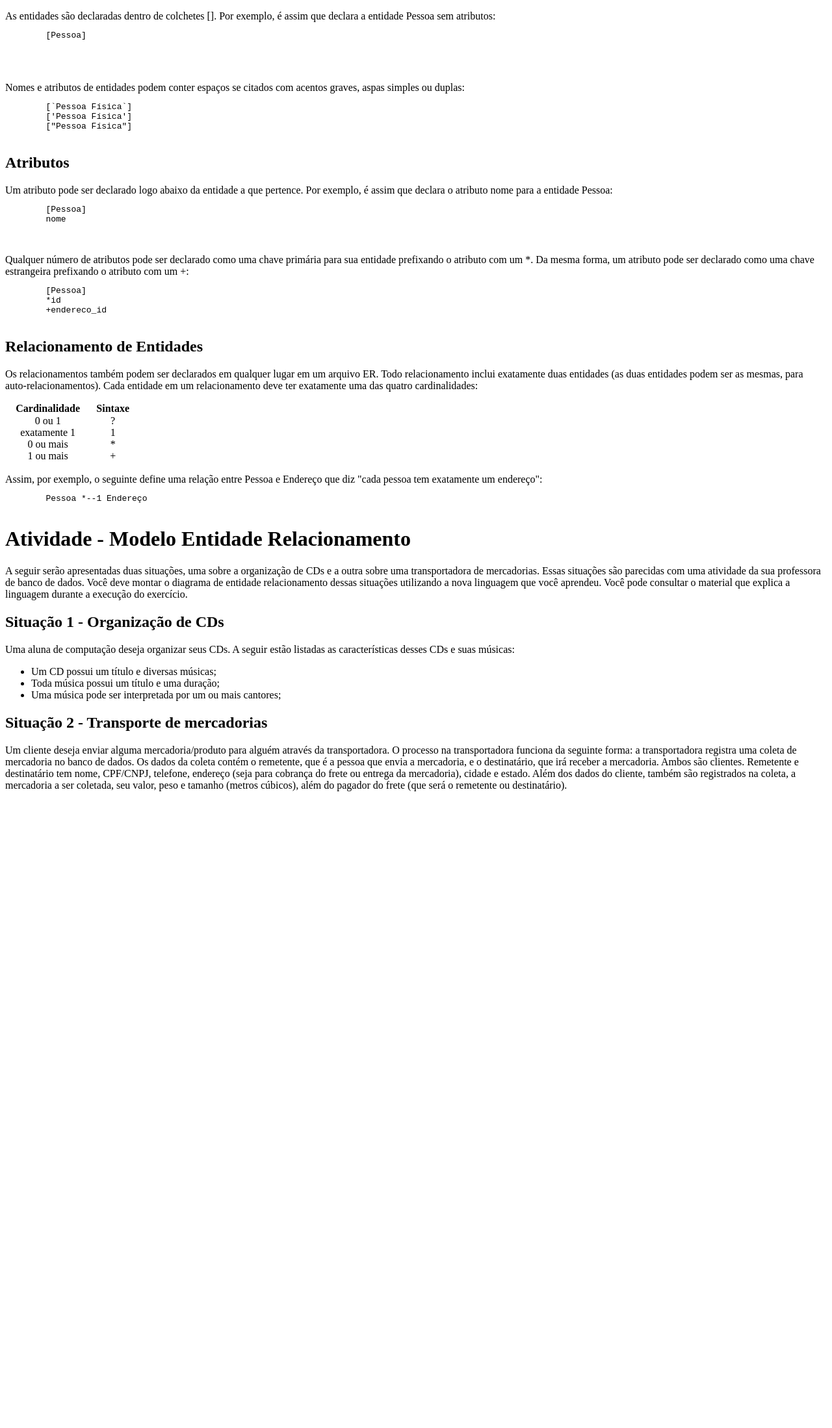
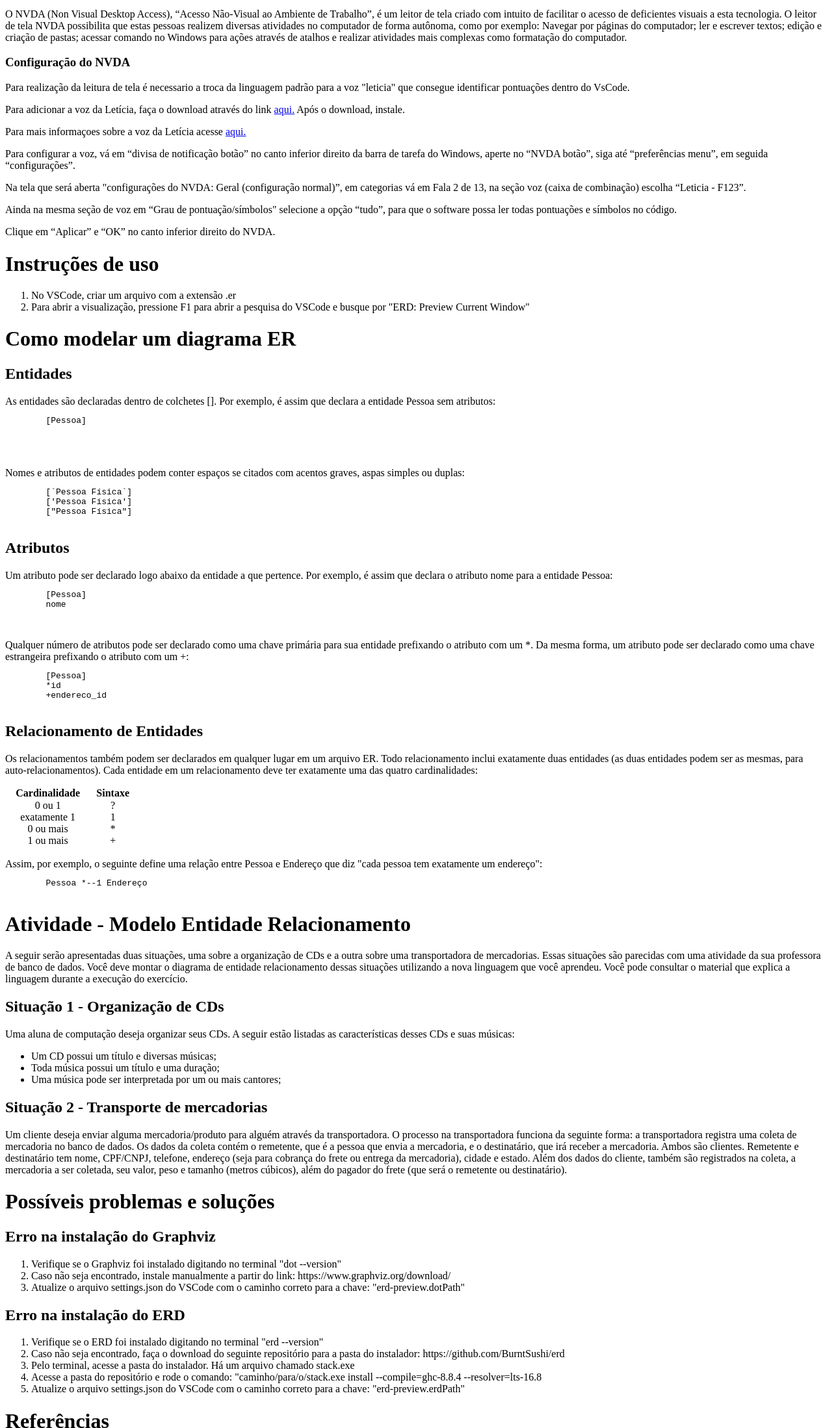
Before and after one commit to LdrPontes/LdrPontes.github.io, a plain HTML site: page index.html in a window 1280 px wide. Shown: the part 602-2800 px from the top of the page at 65% size. Before the commit the page ends 1836 px from the top, so only its background shows below. Drawn offline with Linux system fonts and the light colour scheme.

Commit message:
Update index.html

```diff
--- a/index.html
+++ b/index.html
@@ -24,6 +24,10 @@
 
 <body>
 <div class="nav">
+    <h1>Ferramenta de apoio ao desenvolvimento de Diagramas de Entidade e Relacionamento por meio de texto</h1>
+    <p>Esse projeto consiste em um instalador e um documento para auxiliar na utilização de uma extensão do VSCode para criação de Diagramas de Entidade e Relacionamento por meio de texto, com o objetivo de facilitar a criação de diagramas para pessoas com deficiência visual.
+    </p>
+    <br>
     <h1>
         Sumário
     </h1>
@@ -45,6 +49,8 @@
                     <li><a href="#situacao2">Situação 2 - Transporte de mercadorias</a></li>
                 </ol>
             </li>
+            <li><a href="#problemas">Possíveis erros e soluções</a></li>
+            <li><a href="#referencias">Referências</a></li>
         </ol>
     </nav>
 </div>
@@ -56,6 +62,28 @@
         <li>Execute o arquivo instalador.exe</li>
         <li>Aguarde a instalação. O Windows pode solicitar uma confirmação para a instalação.</li>
     </ol>
+    <section id="LEITOR">
+        <p>O NVDA (Non Visual Desktop Access), “Acesso Não-Visual ao Ambiente de Trabalho”, é um leitor de tela criado com intuito de facilitar o acesso de deficientes visuais a esta tecnologia.
+            O leitor de tela NVDA possibilita que estas pessoas realizem diversas atividades no computador de forma autônoma, como por exemplo: Navegar por páginas do computador;
+            ler e escrever textos; edição e criação de pastas; acessar comando no Windows para ações através de atalhos e realizar atividades mais complexas como formatação do computador.
+        </p>
+        <h3 id="CONFIG_NVDA">Configuração do NVDA</h3>
+        <p> Para realização da leitura de tela é necessario a troca da linguagem padrão para a voz "leticia" que consegue identificar pontuações dentro do VsCode.
+        </p>
+        <p>
+            Para adicionar a voz da Letícia, faça o download através do link <a href="https://f123.org/leticia/download/Windows/RHVoice-Brazilian-Portuguese-voice-Leticia-F123-4.6.6.nvda-addon">aqui.</a>
+            Após o download, instale.
+        </p>
+        Para mais informaçoes sobre a voz da Letícia acesse <a href="https://f123.org/leticia/">aqui.</a>
+        <p>Para configurar a voz, vá em “divisa de notificação botão” no canto inferior direito da barra de tarefa do Windows, aperte no “NVDA botão”, siga até “preferências menu”, em seguida “configurações”.
+        </p>
+        <p>Na tela que será aberta "configurações do NVDA: Geral (configuração normal)”, em categorias vá em Fala 2 de 13, na seção voz (caixa de combinação) escolha “Leticia - F123”.
+        </p>
+        <p>Ainda na mesma seção de voz  em “Grau de pontuação/símbolos" selecione a opção “tudo”, para que o software possa ler todas pontuações e símbolos no código.
+        </p>
+        <p>Clique em “Aplicar” e “OK” no canto inferior direito do NVDA.
+        </p>
+    </section>
     <h1 id="instruction">Instruções de uso</h1>
     <ol>
         <li>No VSCode, criar um arquivo com a extensão .er</li>
@@ -143,6 +171,39 @@
     </ul>
     <h2 id="situacao2">Situação 2 - Transporte de mercadorias</h2>
     <p>Um cliente deseja enviar alguma mercadoria/produto para alguém através da transportadora. O processo na transportadora funciona da seguinte forma: a transportadora registra uma coleta de mercadoria no banco de dados. Os dados da coleta contém o remetente, que é a pessoa que envia a mercadoria, e o destinatário, que irá receber a mercadoria. Ambos são clientes. Remetente e destinatário tem nome, CPF/CNPJ, telefone, endereço (seja para cobrança do frete ou entrega da mercadoria), cidade e estado. Além dos dados do cliente, também são registrados na coleta, a mercadoria a ser coletada, seu valor, peso e tamanho (metros cúbicos), além do pagador do frete (que será o remetente ou destinatário).</p>
+    <h1 id="problemas">Possíveis problemas e soluções</h1>
+    <h2>Erro na instalação do Graphviz</h2>
+    <ol>
+        <li>Verifique se o Graphviz foi instalado digitando no terminal "dot --version"</li>
+        <li>Caso não seja encontrado, instale manualmente a partir do link: https://www.graphviz.org/download/</li>
+        <li>Atualize o arquivo settings.json do VSCode com o caminho correto para a chave: "erd-preview.dotPath"</li>
+    </ol>
+    <h2>Erro na instalação do ERD</h2>
+    <ol>
+        <li>Verifique se o ERD foi instalado digitando no terminal "erd --version"</li>
+        <li>Caso não seja encontrado, faça o download do seguinte repositório para a pasta do instalador: https://github.com/BurntSushi/erd</li>
+        <li>Pelo terminal, acesse a pasta do instalador. Há um arquivo chamado stack.exe</li>
+        <li>Acesse a pasta do repositório e rode o comando: "caminho/para/o/stack.exe install --compile=ghc-8.8.4 --resolver=lts-16.8</li>
+        <li>Atualize o arquivo settings.json do VSCode com o caminho correto para a chave: "erd-preview.erdPath"</li>
+    </ol>
+    <h1 id="referencias">Referências</h1>
+    <p>Em caso de algum repositório abaixo estar descontinuado, há uma cópia dos projetos na base desse material.</p>
+    <a href="https://github.com/BurntSushi/erd" target="_blank">https://github.com/BurntSushi/erd</a>
+    <br>
+    <a href="https://github.com/kaishuu0123/vscode-erd" target="_blank">https://github.com/kaishuu0123/vscode-erd</a>
+    <br>
+    <h1>Autores</h1>
+    <ul>
+        <li>François Bruno Rueckird</li>
+        <li>Lara Morgado da Silva Santos</li>
+        <li>Leandro Pontes Berleze</li>
+        <li>Lucas Matheus dos Santos</li>
+        <li>Mayara Dal Vesco Hoger</li>
+    </ul>
+    <p>Coordenador: Leonelo Dell Anhol Almeida</p>
+
+    <br>
+    <a rel="license" href="http://creativecommons.org/licenses/by/4.0/"><img alt="Creative Commons License" style="border-width:0" src="https://i.creativecommons.org/l/by/4.0/88x31.png"></a><br>This work is licensed under a <a rel="license" href="http://creativecommons.org/licenses/by/4.0/">Creative Commons Attribution 4.0 International License</a>.
 </div>
 </body>
 </html>
```
